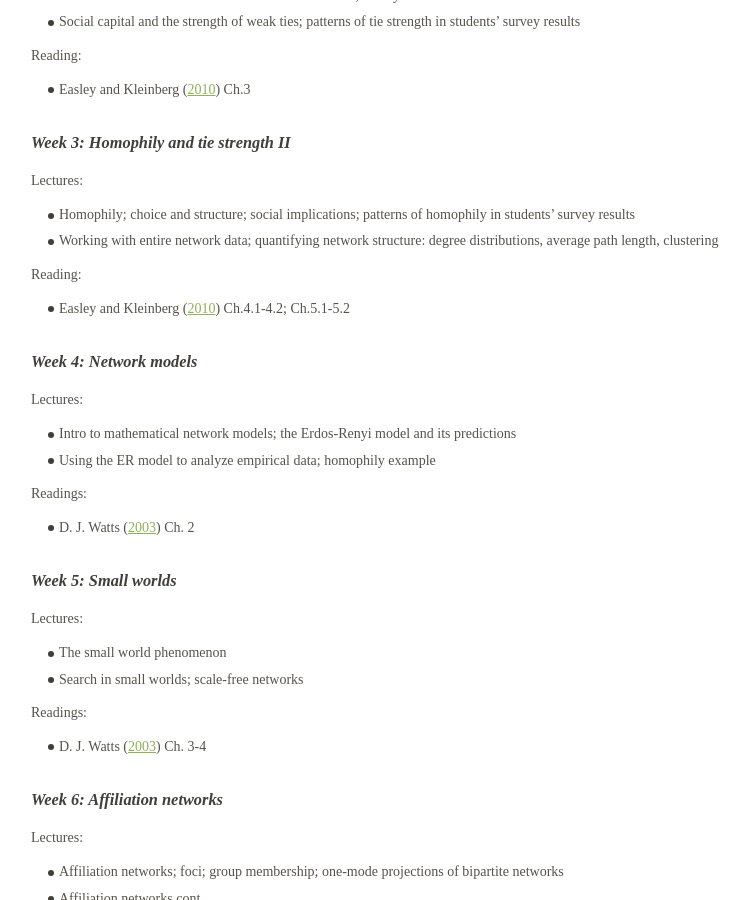
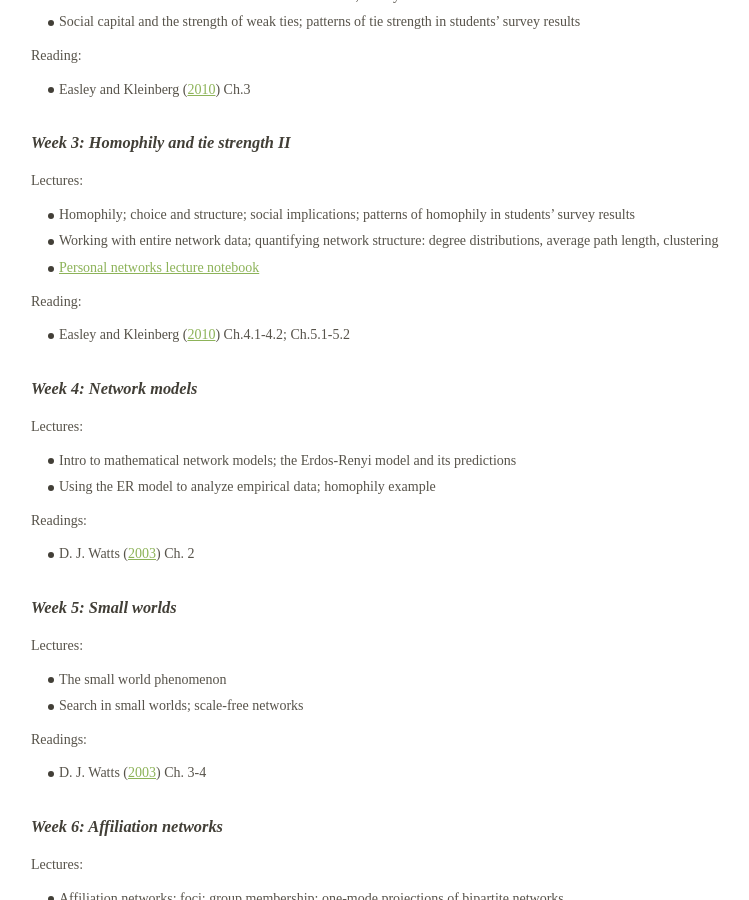
Before and after one commit to dfeehan/dfeehan.github.io, a Jekyll site: the page teaching/2018sp_demog180.html, which Jekyll copies as it is, in a window 1280 px wide and 900 px high, scrolled down 4179 px. Shown: the whole window, without its empty margins (259-1008 px from the left). Built offline with Jekyll 4.4.1, drawn with Linux system fonts in a browser that asks for light colours.

Commit message:
link to lecture notebook added

```diff
--- a/teaching/2018sp_demog180.html
+++ b/teaching/2018sp_demog180.html
@@ -635,6 +635,7 @@ Spring 2018</h1>
 <ul>
 <li>Homophily; choice and structure; social implications; patterns of homophily in students’ survey results</li>
 <li>Working with entire network data; quantifying network structure: degree distributions, average path length, clustering</li>
+<li><a href="http://datahub.berkeley.edu/user-redirect/interact?account=mrazakhan&amp;repo=Demography180-Spring2018&amp;branch=master&amp;path=lecture/01_personal_networks/01%20-%20UCB%20personal%20networks%20survey.ipynb">Personal networks lecture notebook</a></li>
 </ul>
 <p>Reading:</p>
 <!--* TODO NEWSPAPER-->
```
